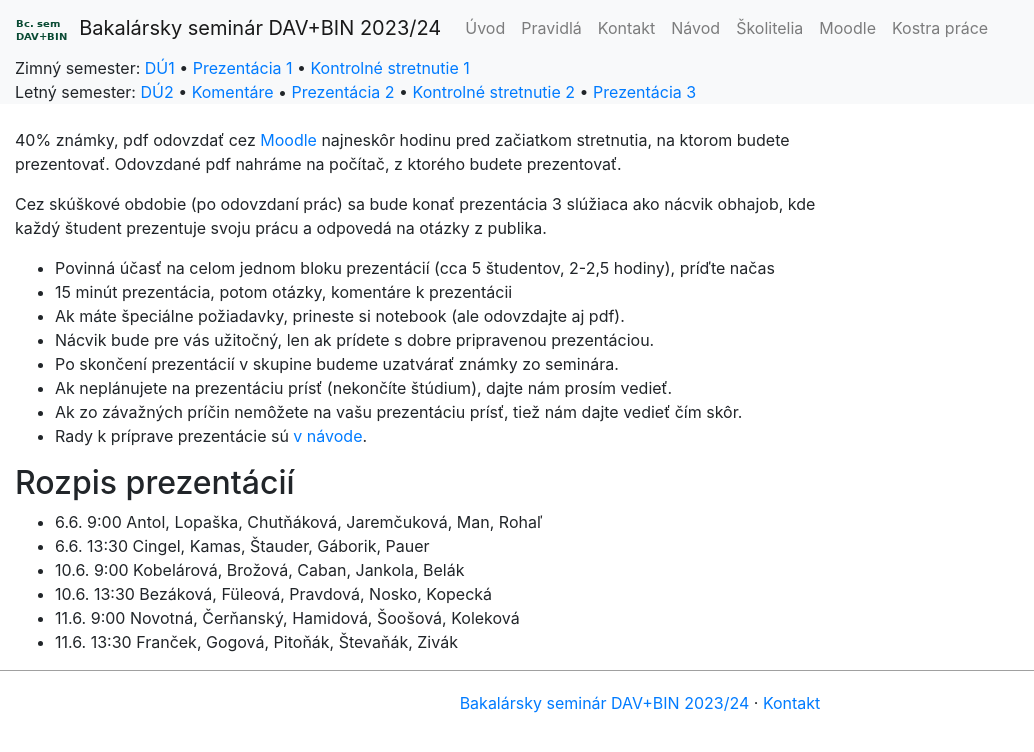
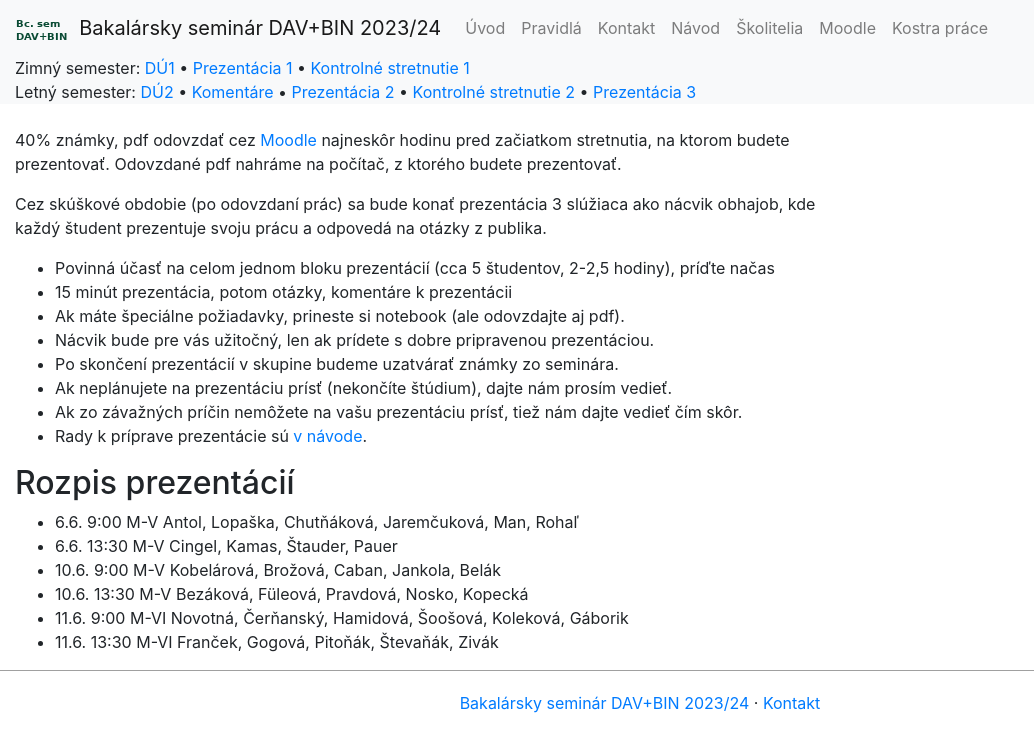
Before and after one commit to bbrejova/bcdav, a Jekyll site: the page built from Prezentácia_3.md, in a window 1280 px wide. Shown: the top 752 px of the page, without its empty margins (0-1034 px from the left). Built offline with Jekyll 4.4.1, drawn with Linux system fonts in a browser that asks for light colours; nearby versions of some CDN libraries; our own code applies the rules of GitHub Pages for plain Markdown files.

Commit message:
schedule chang

```diff
--- a/Prezentácia_3.md
+++ b/Prezentácia_3.md
@@ -29,9 +29,9 @@ a odpovedá na otázky z publika.
 
 ## Rozpis prezentácií
 
-* 6.6. 9:00 Antol, Lopaška, Chutňáková, Jaremčuková, Man, Rohaľ
-* 6.6. 13:30 Cingel, Kamas, Štauder, Gáborik, Pauer
-* 10.6. 9:00 Kobelárová, Brožová, Caban, Jankola, Belák
-* 10.6. 13:30 Bezáková, Füleová, Pravdová, Nosko, Kopecká
-* 11.6. 9:00 Novotná, Čerňanský, Hamidová, Šoošová, Koleková
-* 11.6. 13:30 Franček, Gogová, Pitoňák, Števaňák, Zivák
+* 6.6. 9:00 M-V Antol, Lopaška, Chutňáková, Jaremčuková, Man, Rohaľ
+* 6.6. 13:30 M-V Cingel, Kamas, Štauder, Pauer
+* 10.6. 9:00 M-V Kobelárová, Brožová, Caban, Jankola, Belák
+* 10.6. 13:30 M-V Bezáková, Füleová, Pravdová, Nosko, Kopecká
+* 11.6. 9:00 M-VI Novotná, Čerňanský, Hamidová, Šoošová, Koleková, Gáborik
+* 11.6. 13:30 M-VI Franček, Gogová, Pitoňák, Števaňák, Zivák
```
Also changed, not shown: index.md (+1 -1 lines).
